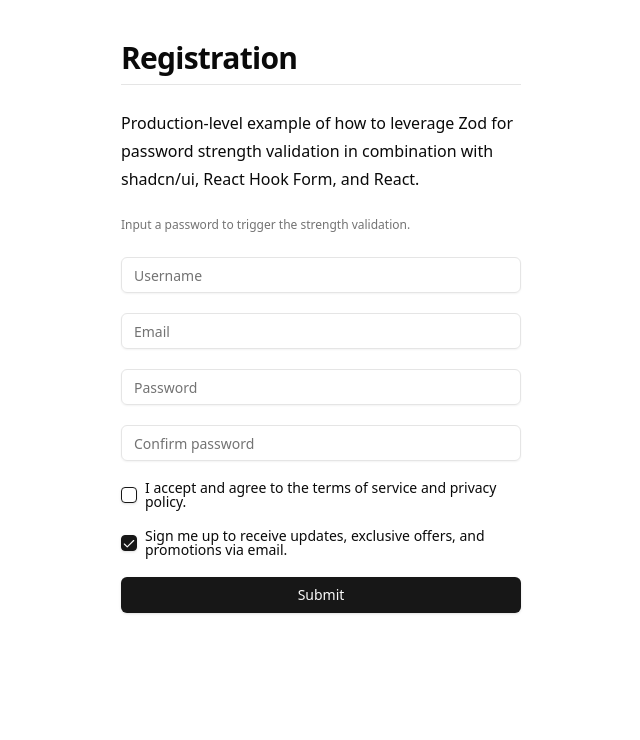
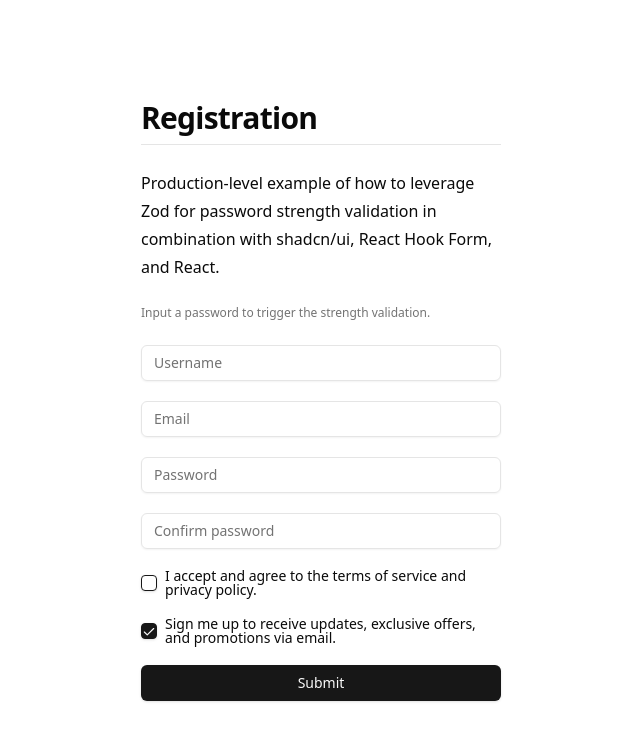
Before and after one commit to vanjazeli/zod-password-strength-validation, a React (Vite) app: page / in a window 1280 px wide. Shown: the top 740 px of the page, without its empty margins (319-959 px from the left). Built offline with nearby package versions, Linux system fonts and the light colour scheme.

Commit message:
Center content

```diff
--- a/src/App.tsx
+++ b/src/App.tsx
@@ -2,7 +2,7 @@ import { MainForm } from "./components";
 
 function App() {
   return (
-    <div>
+    <div className="min-h-screen py-10 flex items-center">
       <MainForm />
     </div>
   );
--- a/src/components/MainForm/MainForm.tsx
+++ b/src/components/MainForm/MainForm.tsx
@@ -12,7 +12,7 @@ export const MainForm = () => {
   };
 
   return (
-    <div className="max-w-[400px] mx-auto my-10">
+    <div className="px-5 max-w-[400px] mx-auto">
       <h2 className="scroll-m-20 border-b pb-2 text-3xl font-semibold tracking-tight first:mt-0">Registration</h2>
       <p className="leading-7 [&:not(:first-child)]:mt-6">Production-level example of how to leverage Zod for password strength validation in combination with shadcn/ui, React Hook Form, and React.</p>
       <p className="text-xs text-muted-foreground [&:not(:first-child)]:mt-6">Input a password to trigger the strength validation.</p>
```
